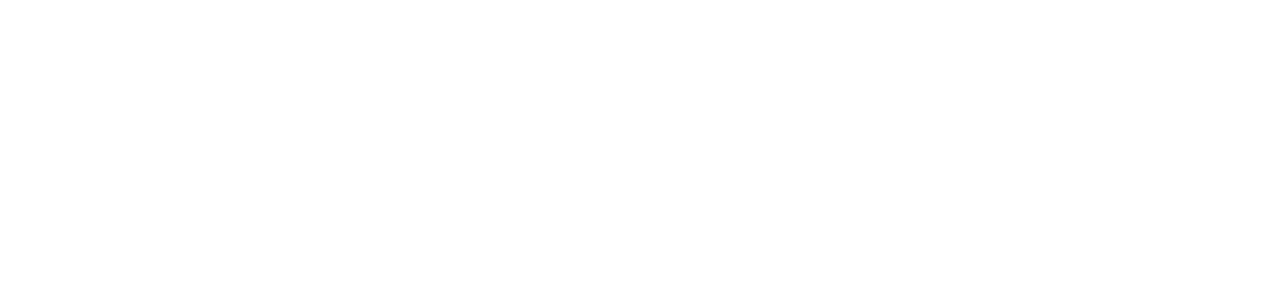
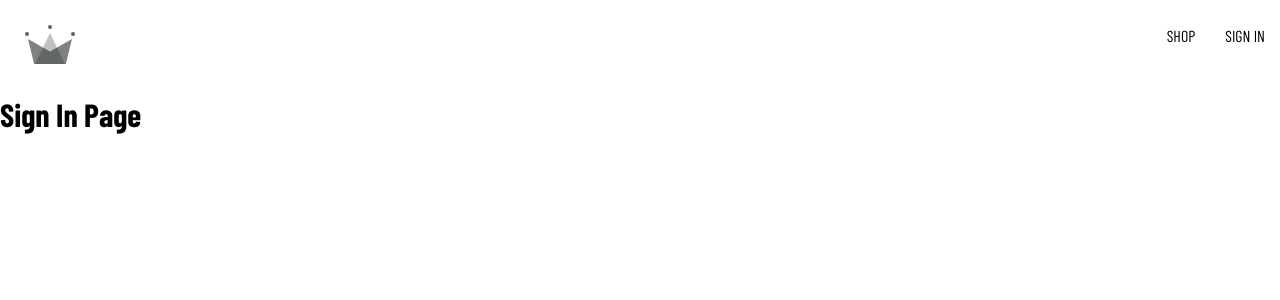
Before and after one commit to ionutgit/crwn-clothing, a React (Create React App) app: page /sign-in in a window 1280 px wide. Before the commit this address had no page. Shown: the top 300 px of the page. Built offline with nearby package versions, Linux system fonts and the light colour scheme; a web font is replaced by a local one.

Commit message:
sign in component

```diff
--- a/src/App.js
+++ b/src/App.js
@@ -1,5 +1,6 @@
 import Home from "./routes/home/home.component";
 import Navigation from "./routes/navigation/navigation.component";
+import SignIn from "./routes/sign-in/sign-in.component";
 import { Routes, Route } from 'react-router-dom';
 
 const App = () => {
@@ -14,6 +15,7 @@
       <Route path='/' element={<Navigation />}>
         <Route index element={<Home />} />
         <Route path="/shop" element={<Shop />}/>
+        <Route path="/sign-in" element={<SignIn />}/>
       </Route>
     </Routes>
 
--- a/src/routes/navigation/navigation.component.jsx
+++ b/src/routes/navigation/navigation.component.jsx
@@ -14,7 +14,10 @@
             </Link>
             <div className='nav-links-container'>
                 <Link className='nav-link' to='/shop'>
-                    Shop
+                    SHOP
+                </Link>
+                <Link className='nav-link' to='/sign-in'>
+                    SIGN IN
                 </Link>
             </div>
 
--- /dev/null
+++ b/src/routes/sign-in/sign-in.component.jsx
@@ -0,0 +1,9 @@
+const SignIn = () => {
+    return (
+        <div>
+            <h1>Sign In Page</h1>
+        </div>
+    );
+}
+
+export default SignIn;
```
Also changed, not shown: 1 other file (tests, documents, lock files or other folders).
